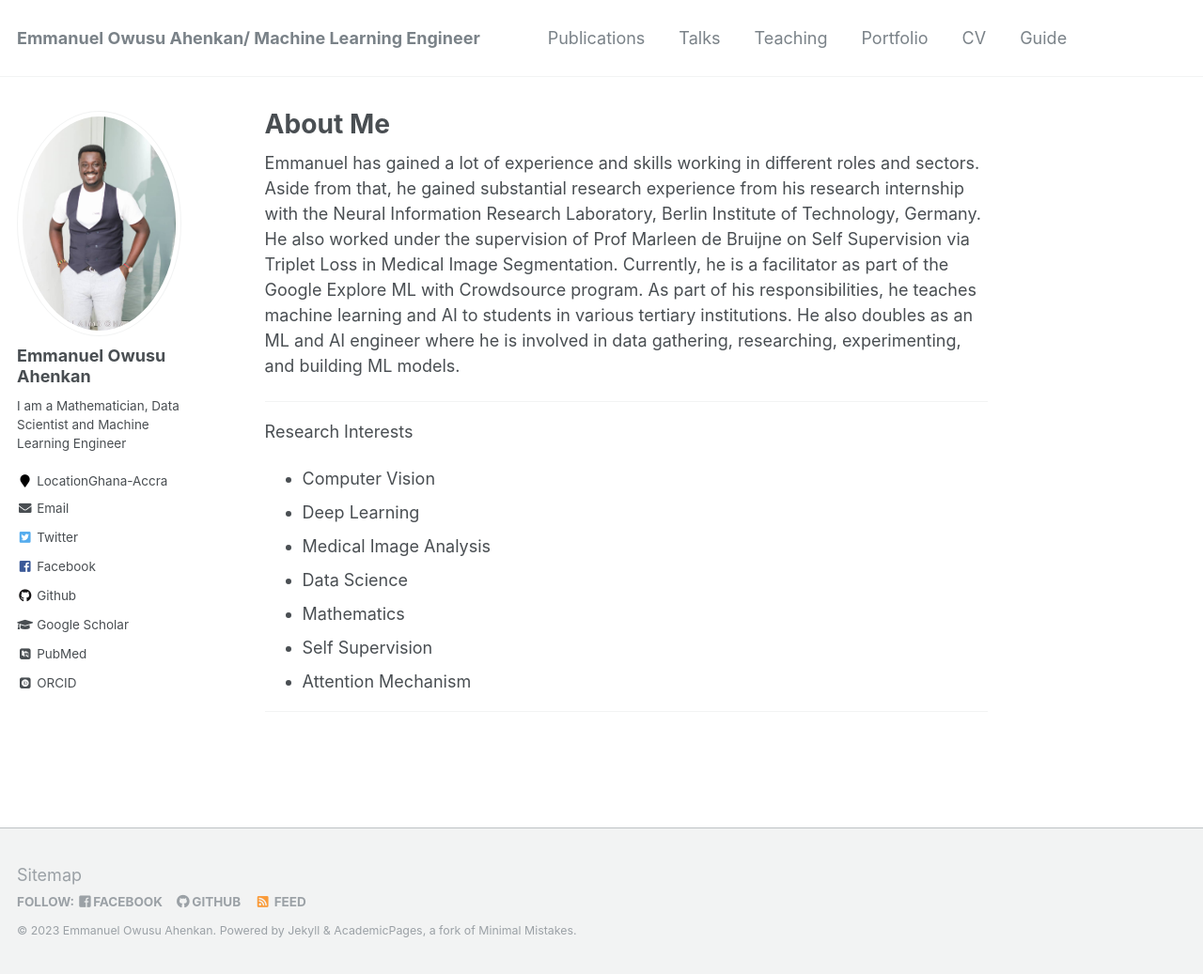
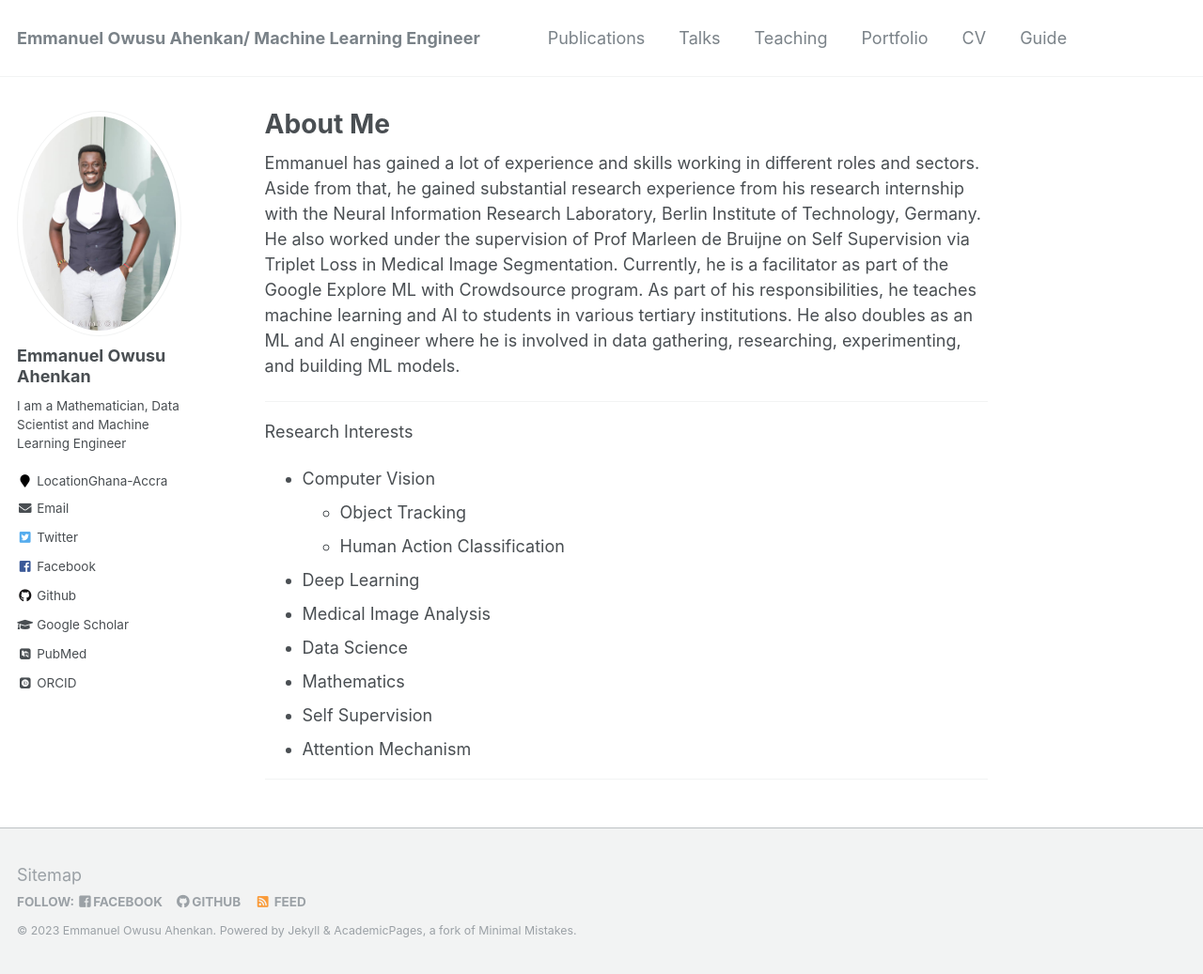
Before and after one commit to EmmanuelOwusu/EmmanuelOwusu.github.io, a Jekyll site: the page built from _pages/about.md, in a window 1280 px wide and 1037 px high. Shown: the whole window at 94% size. Built offline with Jekyll 4.4.1, drawn with Linux system fonts in a browser that asks for light colours; some web fonts are replaced.

Commit message:
Update about.md

```diff
--- a/_pages/about.md
+++ b/_pages/about.md
@@ -20,6 +20,8 @@ He also doubles as an ML and AI engineer where he is involved in data gathering,
 Research Interests
 
 * Computer Vision
+    * Object Tracking
+    * Human Action Classification
 * Deep Learning
 * Medical Image Analysis
 * Data Science
```
